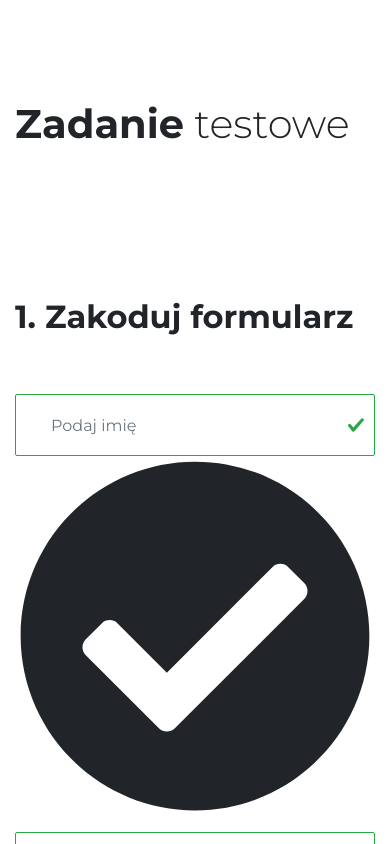
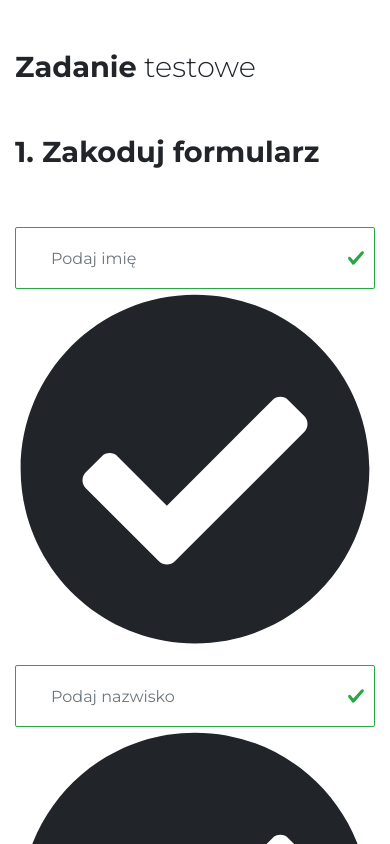
Before and after one commit to Radek-Wawrzyk/recruitment-task-1innosystems, a Vue app in the folder front-end/: page / in a window 390 px wide. Shown: the top 844 px of the page. Built offline with nearby package versions, Linux system fonts and the light colour scheme.

Commit message:
Edit - Styles on mobile devices

```diff
--- a/front-end/src/styles/components/layout.scss
+++ b/front-end/src/styles/components/layout.scss
@@ -12,7 +12,7 @@
   &-footer {
     &-title {
       font-weight: 300;
-      margin: 100px 0;
+      margin: 0 0 100px 0;
       font-size: 2.5rem;
       b {
         font-weight: bold;
@@ -24,8 +24,22 @@
 //Sections
 
 .section {
+  padding: 0 0 100px;
   &-header {
     font-weight: bold;
-    padding: 50px 0;
+    padding: 0 0 50px 0;
   }
 }
+
+//Media
+
+@media screen and (max-width: 768px) {
+  .website-header {
+    font-size: 1.8rem;
+    margin: 50px 0;
+  }
+  .website-footer-title {
+    font-size: 1.8rem;
+    margin: 0 0 50px 0;
+  }
+}
--- a/front-end/src/styles/components/typography.scss
+++ b/front-end/src/styles/components/typography.scss
@@ -1,3 +1,11 @@
 html, body, * {
   font-family: 'Montserrat', sans-serif;
 }
+
+//Media
+
+@media screen and (max-width: 768px) {
+  h1, h2, h3 {
+    font-size: 1.8rem;
+  }
+}
```
